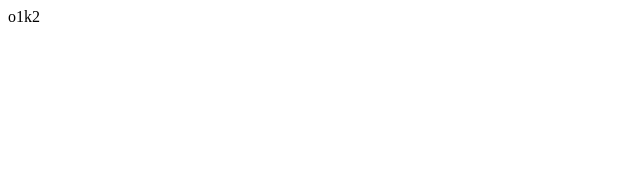
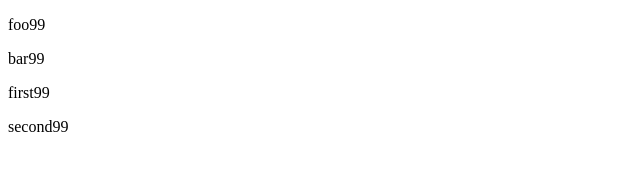
Before and after one commit to CreeJee/rolled, a website: page examples/useRecolience.html in a window 1280 px wide. Shown: the whole page, without its empty margins (0-640 px from the left). Drawn offline with Linux system fonts and the light colour scheme.

Commit message:
change dir structure supports child renderer

```diff
--- /dev/null
+++ b/base/reuseNodes.js
@@ -0,0 +1,65 @@
+import { noOpUpdate } from "../utils.js";
+
+export function reuseNodes(
+    parent,
+    renderedValues,
+    data,
+    createFn,
+    noOp = noOpUpdate,
+    beforeNode,
+    afterNode
+) {
+    if (data.length === 0) {
+        if (beforeNode !== undefined || afterNode !== undefined) {
+            let node =
+                    beforeNode !== undefined
+                        ? beforeNode.nextSibling
+                        : parent.firstChild,
+                tmp;
+
+            if (afterNode === undefined) afterNode = null;
+
+            while (node !== afterNode) {
+                tmp = node.nextSibling;
+                parent.removeChild(node);
+                node = tmp;
+            }
+        } else {
+            parent.textContent = "";
+        }
+        return;
+    }
+    if (renderedValues.length > data.length) {
+        let i = renderedValues.length,
+            tail =
+                afterNode !== undefined
+                    ? afterNode.previousSibling
+                    : parent.lastChild,
+            tmp;
+        while (i > data.length) {
+            tmp = tail.previousSibling;
+            parent.removeChild(tail);
+            tail = tmp;
+            i--;
+        }
+    }
+
+    let _head = beforeNode ? beforeNode.nextSibling : parent.firstChild;
+    if (_head === afterNode) _head = undefined;
+
+    let _mode = afterNode ? 1 : 0;
+    for (let i = 0, item, head = _head, mode = _mode; i < data.length; i++) {
+        item = data[i];
+        if (head) {
+            noOp(head, item);
+        } else {
+            head = createFn(item);
+            mode
+                ? parent.insertBefore(head, afterNode)
+                : parent.appendChild(head);
+        }
+        head = head.nextSibling;
+        if (head === afterNode) head = null;
+    }
+}
+export default reuseNodes;
--- a/examples/useRecolience.html
+++ b/examples/useRecolience.html
@@ -10,34 +10,44 @@
         <div id="app"></div>
         <script type="module">
             import { fragment, h } from "/index.js";
-            // import reconcile from "/reconcile.js";
-            // import keyed from "/keyed.js";
-            import { render } from "/hook/reconcile.js";
+            import { render } from "/hook/index.js";
             import { c } from "/hook/basic.js";
             // FC case
-            const Child = ({ ...props } = {}, { useState, useEffect }) => {
+            const Child = (
+                { item, children, ...props },
+                { useState, useEffect }
+            ) => {
                 const [number, setNumber] = useState(1);
                 const [number2, setNumber2] = useState(2);
                 useEffect(() => {
                     console.log(`onEffect[${number},${number2}]`);
+                    item.id = number;
+                    item.name = props.name;
                     return () => {
                         console.log("onRemove");
                     };
                 }, [number2, number]);
-
-                window.nm = setNumber;
-
-                setTimeout(() => setNumber(3), 1000);
+                setTimeout(() => setNumber(99), 1000);
                 return fragment`
-                    <span>#name</span>
-                    <span>#id</span>
+                    <p>
+                        <span>#name</span>
+                        <span>#id</span>
+                    </p>
                 `;
             };
-            const mainRoot = render(
+            const Parent = ({ item }) => {
+                return h`<div class='parent'></div>`;
+            };
+            render(
                 document.getElementById("app"),
-                c(Child, {
-                    foo: "bar"
-                })
+                c(Parent, {}, [
+                    c(Parent, {}, [
+                        c(Child, { name: "foo" }, []),
+                        c(Child, { name: "bar" }, [])
+                    ]),
+                    c(Child, { name: "first" }, []),
+                    c(Child, { name: "second" }, [])
+                ])
             );
             //Nomral Component Case
             // const Child = () => {
@@ -47,10 +57,10 @@
             //     `;
             // };
             // const mainRoot = render(document.getElementById("app"), Child);
-            mainRoot.update([
-                { name: "o", id: 1 },
-                { name: "k", id: 2 }
-            ]);
+            // mainRoot.update([
+            //     { name: "o", id: 1 },
+            //     { name: "k", id: 2 }
+            // ]);
             //     setTimeout(() => {
             //         mainRoot.update([
             //             { name: "o", id: 1 },
--- a/hook/basic.js
+++ b/hook/basic.js
@@ -1,5 +1,7 @@
+import { __generateChildren } from "./dom.js";
+
 const generateMemoryKey = () => Object.create(null);
-class HookValue {
+class Context {
     constructor(value, nth) {
         this.value = value;
         this.nth = nth;
@@ -14,7 +16,12 @@ class HookValue {
         return this.value;
     }
     static convert(value, nth) {
-        return new HookValue(value, nth);
+        return new Context(value, nth);
+    }
+}
+class HookError extends Error {
+    constructor(...args) {
+        super(...args);
     }
 }
 const hookSymbol = Symbol("@@Hook");
@@ -41,8 +48,7 @@ function expectEvent(context, eventName) {
     ) {
         return;
     }
-
-    throw new Error(`${eventName} is not supported Event`);
+    throw new HookError(`${eventName} is not supported Event`);
 }
 export function invokeEvent(hookContext, eventName) {
     expectEvent(hookContext, eventName);
@@ -77,11 +83,12 @@ function clearEvent(context, eventName) {
     }
 }
 export function useState(context, initValue) {
-    const temp = [null, null];
+    const temp = {};
     const state = context.state;
     const nth = state.length;
+    let timer = -1;
     if (!state[nth]) {
-        state[nth] = HookValue.convert(initValue || undefined, nth);
+        state[nth] = Context.convert(initValue || undefined, nth);
     }
     Object.defineProperties(temp, {
         0: {
@@ -90,12 +97,23 @@ export function useState(context, initValue) {
         1: {
             get: () =>
                 function setter(val) {
-                    state[nth].value =
-                        val instanceof HookValue ? val.value : val;
+                    state[nth].value = val instanceof Context ? val.value : val;
                     //batching ang merge
-                    //그럴시 타이머? 혹은 다른거?
-                    // invokeEvent(context, EVENT_NAME.mount);
+                    if (timer >= 0) {
+                        // @ts-ignore
+                        window.cancelAnimationFrame(timer);
+                    }
+                    // @ts-ignore
+                    timer = window.requestAnimationFrame(() =>
+                        invokeEvent(context, EVENT_NAME.mount)
+                    );
                 }
+        },
+        [Symbol.iterator]: {
+            value: function*() {
+                yield this[0];
+                yield this[1];
+            }
         }
     });
     return temp;
@@ -105,16 +123,17 @@ export function useEffect(context, onCycle, depArray = null) {
         context.state.find(({ value }) => value === v)
     );
     if (!Array.isArray(depArray) && depArray !== null) {
-        throw new Error("dep is must Array or null");
+        throw new HookError("dep is must Array or null");
     }
     const event = (context) => {
         const isChange =
             deps.length > 0 && depArray
-                ? !depArray.every((el, nth) => el === deps[nth])
+                ? // 비교필요
+                  !depArray.every((el, nth) => el === deps[nth])
                 : true;
         if (isChange) {
-            // context.state = [...depArray];
             const unMount = onCycle();
+            // mount & update dom life cycle
             const $dom = context.$dom;
             //is depArray is difference
             if (typeof unMount === "function") {
@@ -127,6 +146,9 @@ export function useEffect(context, onCycle, depArray = null) {
                     context.$dom.splice(0);
                 });
             }
+            for (const $item of $dom) {
+                $item.update(context.props.item);
+            }
         }
     };
     boundEvent(context, EVENT_NAME.mount, event);
@@ -134,6 +156,7 @@ export function useEffect(context, onCycle, depArray = null) {
 export function bindHook(render, props = {}) {
     const hookContext = {
         state: [],
+        props,
         $dom: null,
         render() {
             return render();
@@ -154,13 +177,22 @@ export function bindHook(render, props = {}) {
 }
 export const c = (component, props, children) => {
     const hoc = (item) => {
-        const tagProps = { ...props, ...item, children };
+        const tagProps = { ...props, item };
         const hookContext = bindHook(component, tagProps);
         const current = component(tagProps, hookContext);
-        hookContext.$dom =
-            current.nodeType === Node.DOCUMENT_FRAGMENT_NODE
-                ? Array.from(current.childNodes)
-                : [current];
+
+        if (!(current instanceof Node)) {
+            throw new HookError("render function is must node");
+        }
+        if (current.nodeType === Node.DOCUMENT_FRAGMENT_NODE) {
+            hookContext.$dom = Array.from(current.childNodes);
+            if (Array.isArray(children) && children.length > 0) {
+                throw new HookError("fragment-child is not support");
+            }
+        } else {
+            hookContext.$dom = [current];
+            __generateChildren(current, children);
+        }
         setHook(current, hookContext);
         return current;
     };
--- a/hook/reconcile.js
+++ b/hook/dom.js
@@ -1,6 +1,6 @@
+import { invokeEvent, isHooked, getHook } from "./basic.js";
 import { reconcile } from "../base/reconcile.js";
-import { invokeEvent, isHooked, getHook } from "./basic.js";
-class ReconcileGenError extends Error {
+export class LayoutGenError extends Error {
     constructor(msg) {
         super(msg);
     }
@@ -14,7 +14,7 @@ const onUpdate = (node, current, key) => {
             node.nodeValue = current;
             break;
         default:
-            throw new ReconcileGenError("unaccepted data");
+            throw new LayoutGenError("unaccepted data");
     }
 };
 const noOpCond = (current, before) => true;
@@ -31,8 +31,9 @@ const updater = (old, view, isUpdate = noOpCond) => {
         }
     };
 };
-const createItem = (item, itemGroup, isUpdate) => {
-    const root = itemGroup.cloneNode(true);
+export const __generateDom = (item, itemGroup, isUpdate) => {
+    // const root = itemGroup.cloneNode(true);
+    const root = itemGroup;
     let rootChild = root.firstChild;
     let itemChild = itemGroup.firstChild;
     if (rootChild !== null && itemChild !== null) {
@@ -46,32 +47,36 @@ const createItem = (item, itemGroup, isUpdate) => {
     }
     return root;
 };
-
-export const render = (parent, component) => {
+export const __generateComponent = (item, component) => {
+    const view = component(item);
+    if (view instanceof Promise) {
+        throw new LayoutGenError("lazy-renderer is not supproted");
+    }
+    const rendered = __generateDom(item, view);
+    if (isHooked(view)) {
+        invokeEvent(getHook(view), "mount");
+    }
+    return rendered;
+};
+export const __generateChildren = (parent, childs, renderer = reconcile) => {
     let renderedItems = [];
-
     parent.update = function(data) {
-        reconcile(
+        renderer(
             parent,
             renderedItems,
-            data,
-            (item) => {
-                const view = component(item);
-                if (view instanceof Promise) {
-                    throw new ReconcileGenError(
-                        "render function is not accepted Promise"
-                    );
+            childs,
+            (hoc) => {
+                const view = hoc({});
+                let item = {};
+                if (isHooked(view)) {
+                    item = getHook(view).props;
                 }
-                const rendered = createItem(item, view);
-                if (isHooked(view)) {
-                    invokeEvent(getHook(view), "mount");
-                }
-                return rendered;
+                return __generateDom(item, view);
             },
             (node, item) => node.update(item)
         );
-        renderedItems = data.slice();
+        renderedItems = childs.slice();
     };
+    parent.update(childs.slice());
     return parent;
 };
-export default render;
--- /dev/null
+++ b/hook/index.js
@@ -0,0 +1,19 @@
+import { __generateComponent } from "./dom.js";
+import { reuseNodes } from "../base/reuseNodes.js";
+
+export const render = (parent, component) => {
+    let renderedItems = [];
+
+    parent.update = function(data) {
+        reuseNodes(
+            parent,
+            renderedItems,
+            data,
+            (item) => __generateComponent(item, component),
+            (node, item) => node.update(item)
+        );
+        renderedItems = data.slice();
+    };
+    parent.update([{}]);
+    return parent;
+};
--- a/package.json
+++ b/package.json
@@ -17,6 +17,7 @@
         "rollup-plugin-node-resolve": "5.0.1",
         "rollup-plugin-terser": "^5.1.3",
         "rollup-plugin-uglify": "^6.0.4",
-    "uglify-es": "3.3.9"
+        "uglify-es": "3.3.9",
+        "typescript": "^3.3.1"
     }
 }
```
Also changed, not shown: reuseNodes.js (deleted, +0 -49 lines), base/reuseNodes.d.ts (renamed from reuseNodes.d.ts), 1 other file. Lines whose indentation alone changed are shown as unchanged.
